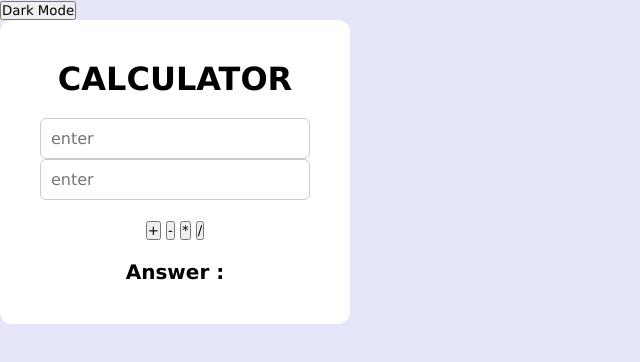
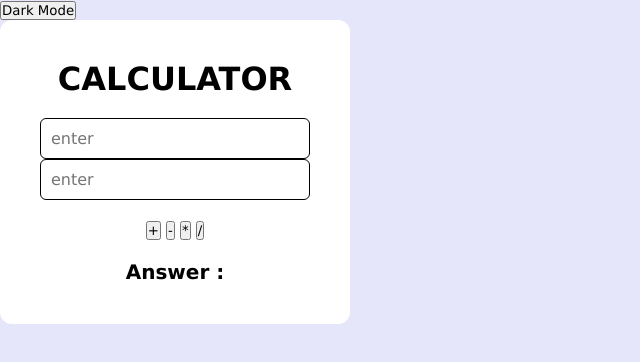
Before and after one commit to nimisha1029/Basic-Calculator-Web-Application, a plain HTML site: page index.html in a window 1280 px wide. Shown: the whole page, without its empty margins (0-640 px from the left). Drawn offline with Linux system fonts and the light colour scheme.

Commit message:
Update style.css

```diff
--- a/style.css
+++ b/style.css
@@ -29,8 +29,7 @@ h1{
 input {
     width : 100%;
     padding :10px ;
-    /* margin : 10px 0 ; */
-    border:1px solid #ccc ;
+    border:1px solid ;
     border-radius :6px ;
     font-size:16px;
 
```
